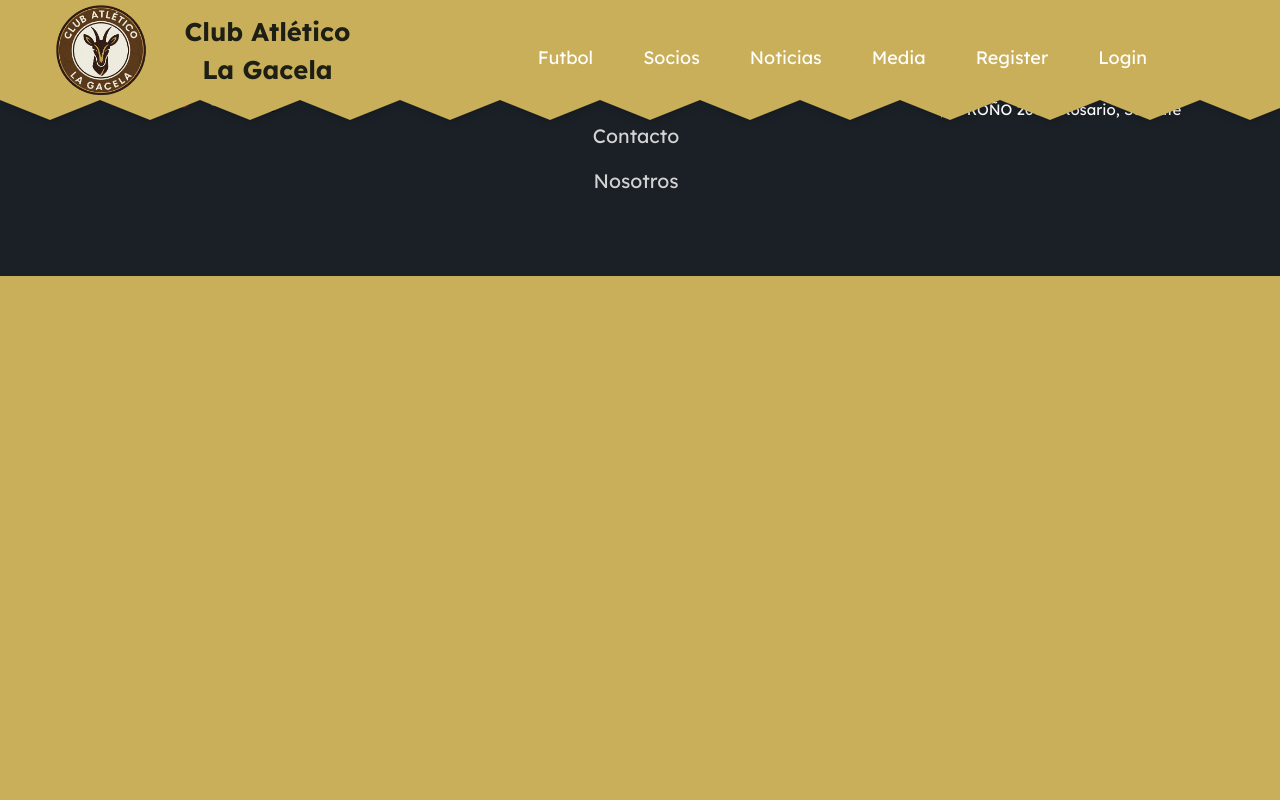
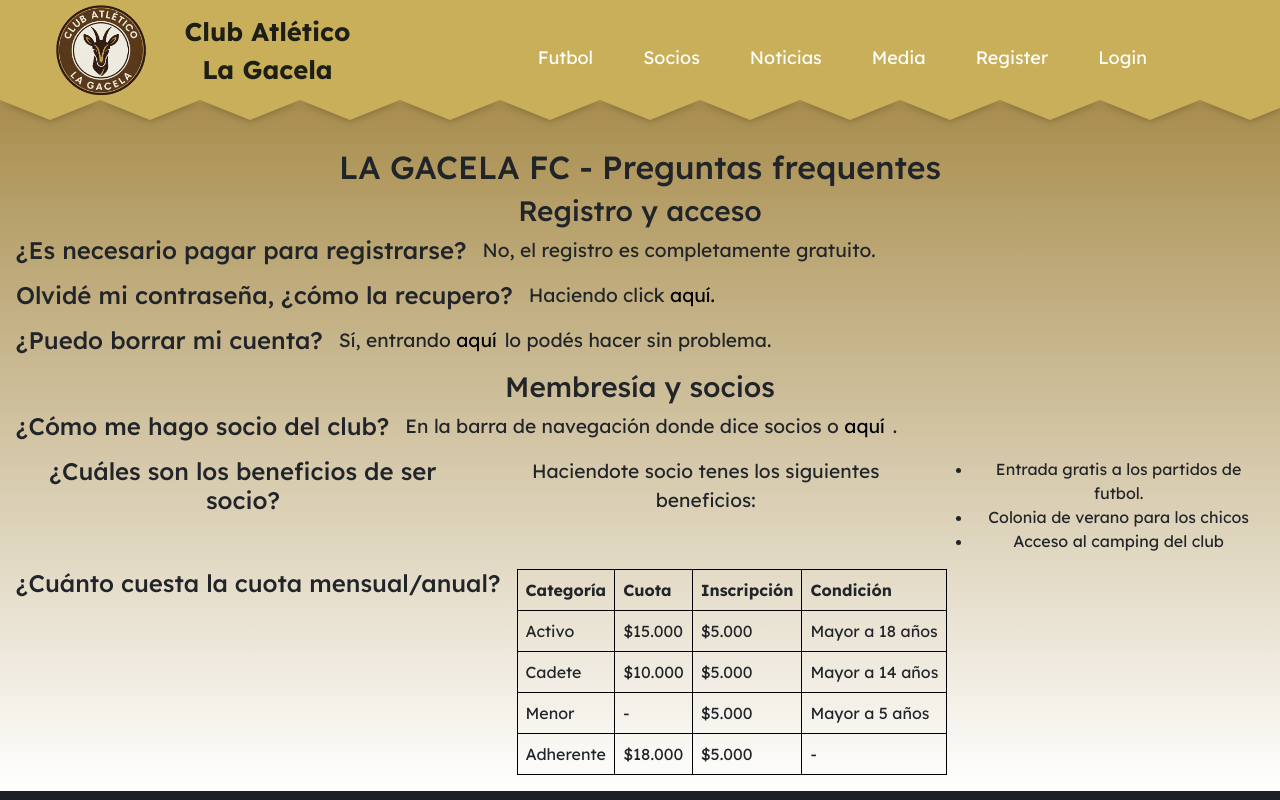
Before and after one commit to bernioviedo/TP-Club, a React (Vite) app in the folder client/club-frontend/: page /faqs in a window 1280 px wide. Shown: the top 800 px of the page. Built offline with nearby package versions, Linux system fonts and the light colour scheme; no server answers.

Commit message:
crea pagina de preguntas frecuentes; agrega etiqueta main a la estructura principal del sitio

```diff
--- a/client/club-frontend/src/App.css
+++ b/client/club-frontend/src/App.css
@@ -9,12 +9,12 @@
   background-color: #c9af59;
 }
 
+
 .main-content {
   margin-top: 100px;
-  background: #a88d4d;
-  min-height: 300px;
-  padding: 2rem;
+  background: linear-gradient(to bottom, #a88d4d, white);
   flex: 1;
+  padding: 1rem;
 }
 
 .logo {
--- a/client/club-frontend/src/App.jsx
+++ b/client/club-frontend/src/App.jsx
@@ -15,7 +15,7 @@ import AdminRoute from './components/AdminRoute/AdminRoute';
 import News from './pages/News';
 import UsersRoute from './components/UsersRoute/UsersRoute';
 import NewsView from './pages/NewsView';
-
+import Faqs from './pages/Faqs.jsx'
 
 
 
@@ -28,6 +28,7 @@ function App() {
     <UserContextProvider>
       <Toaster position='bottom-right' toastOptions={{duration:3000}} />
       <Header position='top' />
+      <main className='main-content'>
       <Routes>
         <Route path='/' element={<Home />} />
         <Route path='/register' element={
@@ -49,7 +50,9 @@ function App() {
         } />
         <Route path='/news' element={<News />} />
         <Route path='/news/:id' element={<NewsView />} />
-    </Routes>
+        <Route path='/faqs' element={<Faqs />}></Route>
+      </Routes>
+      </main>
       <Footer />
     </UserContextProvider>
   )
--- a/client/club-frontend/src/components/Footer/Footer.jsx
+++ b/client/club-frontend/src/components/Footer/Footer.jsx
@@ -29,7 +29,7 @@ export default function Footer() {
     <section className="footer-menu-section">
       <nav className='footer-menu'>
         <ul className="footer-menu-sections">
-          <li><Link to='/' className='m-opt'>FAQs</Link></li>
+          <li><Link to='/faqs' className='m-opt'>FAQs</Link></li>
           <li><Link to='/' className='m-opt'>Soporte</Link></li>
           <li><Link to='/' className='m-opt'>Contacto</Link></li>
           <li><Link to='/' className='m-opt'>Nosotros</Link></li>
--- a/client/club-frontend/src/components/Home/Home.css
+++ b/client/club-frontend/src/components/Home/Home.css
@@ -1,4 +1,4 @@
-.main-content {
+.home-content {
   display: flex;
   flex-direction: column;
   justify-content: center;
@@ -6,9 +6,8 @@
   min-height: 100vh;
   text-align: center;
   padding: 20px;
-  background: linear-gradient(to bottom, #a88d4d, white);
-      height: 200px;
-      width: 100%;
+
+  width: 100%;
   margin-top: 0;
   padding-top: 0;
 }
--- a/client/club-frontend/src/components/Home/Home.jsx
+++ b/client/club-frontend/src/components/Home/Home.jsx
@@ -5,7 +5,7 @@ import Card from '../Card/Card.jsx'
 
 export default function Home() {
   return (
-    <div className='main-content'>
+    <div className='home-content'>
       <div className='main-content-position'>
         <CarouselHome className="carousel"></CarouselHome>
         <div className='news'>
--- a/client/club-frontend/src/components/Navbar/Navbar.css
+++ b/client/club-frontend/src/components/Navbar/Navbar.css
@@ -120,6 +120,12 @@
     width: 100%;
 }
 
+.logout-btn{
+    background: none;
+    border: none;
+    color: white;
+}
+
 @media screen and (max-width:1024px) {
     .navbar__menu a,
     .navbar__auth-menu .button,
@@ -157,6 +163,9 @@
     }
     .menu-btn{
         padding-right: 2rem;
+    }
+    .logout-btn{
+        color: #c9af59;
     }
 }
 
--- a/client/club-frontend/src/components/Navbar/Navbar.jsx
+++ b/client/club-frontend/src/components/Navbar/Navbar.jsx
@@ -50,7 +50,7 @@ export default function Navbar({navStyle, ulStyle, children}) {
           <>
           {(user.userType === 'user' || user.userType === 'admin') &&<li><Link to="/profile">Profile</Link></li>}
           {user.userType === 'superadmin' && (<li><Link to="/superadmin">Gestión de Administración</Link></li>)}
-          <li><button onClick={handleLogout}>Logout</button></li>
+          <li><button className='logout-btn' onClick={handleLogout}>Logout</button></li>
           </>
         )}
       </ul>
--- /dev/null
+++ b/client/club-frontend/src/pages/Faqs.jsx
@@ -0,0 +1,82 @@
+import './Faqss.css'
+import { Link } from 'react-router-dom'
+
+export default function Faqs() {
+    return(
+        <>
+        <h2 className="faqs-title">LA GACELA FC - Preguntas frequentes</h2>
+        <section className='register'>
+            <h3>Registro y acceso</h3>
+            <article className="q-art">
+                <h4 className="q-title">¿Es necesario pagar para registrarse?</h4>
+                <p className="q-res">No, el registro es completamente gratuito.</p>
+            </article>
+            <article className="q-art">
+                <h4 className="q-title">Olvidé mi contraseña, ¿cómo la recupero?</h4>
+                <p className="q-res">Haciendo click <Link className='link-faqs' to='/'>aquí.</Link></p>
+            </article>
+            <article className="q-art">
+                <h4 className="q-title">¿Puedo borrar mi cuenta?</h4>
+                <p className="q-res">Sí, entrando <Link className='link-faqs' to='/'>aquí</Link>lo podés hacer sin problema.</p>
+            </article>
+        </section>
+        <section className='members'>
+            <h3>Membresía y socios</h3>
+            <article className="q-art">
+                <h4 className="q-title">¿Cómo me hago socio del club?</h4>
+                <p className="q-res">En la barra de navegación donde dice socios o <Link className='link-faqs' to='/'>aquí</Link>.</p>
+            </article>
+            <article className="q-art">
+                <h4 className="q-title">¿Cuáles son los beneficios de ser socio?</h4>
+                <p className="q-res">Haciendote socio tenes los siguientes beneficios:</p>
+                <ul className='benefits-list'>
+                    <li>Entrada gratis a los partidos de futbol.</li>
+                    <li>Colonia de verano para los chicos</li>
+                    <li>Acceso al camping del club</li>
+                </ul>
+            </article>
+            <article className="q-art">
+                <h4 className="q-title">¿Cuánto cuesta la cuota mensual/anual?</h4>
+                <div className='members-prices-table'>
+                    <table className='responsive-table'>
+                        <thead>
+                            <tr>
+                                <td><strong>Categoría</strong></td>
+                                <td><strong>Cuota</strong></td>
+                                <td><strong>Inscripción</strong></td>
+                                <td><strong>Condición</strong></td>
+                            </tr>
+                        </thead>
+                        <tbody>
+                            <tr>
+                                <td data-label='Categoria'>Activo</td>
+                                <td data-label='Cuota'>$15.000</td>
+                                <td data-label='Inscripcion'>$5.000</td>
+                                <td data-label='Condicion'>Mayor a 18 años</td>
+                            </tr>
+                            <tr>
+                                <td data-label='Categoria'>Cadete</td>
+                                <td data-label='Cuota'>$10.000</td>
+                                <td data-label='Inscripcion'>$5.000</td>
+                                <td data-label='Condicion'>Mayor a 14 años</td>
+                            </tr>
+                            <tr>
+                                <td data-label='Categoria'>Menor</td>
+                                <td data-label='Cuota'>-</td>
+                                <td data-label='Inscripcion'>$5.000</td>
+                                <td data-label='Condicion'>Mayor a 5 años</td>
+                            </tr>
+                            <tr>
+                                <td data-label='Categoria'>Adherente</td>
+                                <td data-label='Cuota'>$18.000</td>
+                                <td data-label='Inscripcion'>$5.000</td>
+                                <td data-label='Condicion'>-</td>
+                            </tr>
+                        </tbody>
+                    </table>
+                </div>
+            </article>
+        </section>
+        </>
+    )
+}
--- /dev/null
+++ b/client/club-frontend/src/pages/Faqss.css
@@ -0,0 +1,68 @@
+.faqs-title{
+    margin-top: 2rem;
+}
+
+.q-art{
+    display: flex;
+    justify-content: flex-start;
+    align-items: flex-start;
+    flex-direction: column;
+    gap: 1rem;
+}
+
+.benefits-list{
+    list-style: disc;
+}
+
+.link-faqs {
+    color: black;
+}
+
+.link-faqs:hover{
+    color: blue;
+}
+
+@media screen and (min-width: 768px) {
+    .q-art{
+        flex-direction: row;
+    }
+}
+
+.responsive-table {
+  width: 100%;
+  border-collapse: collapse;
+}
+
+.responsive-table th,
+.responsive-table td {
+  border: 1px solid black;
+  padding: 8px;
+  text-align: left;
+}
+
+@media (max-width: 600px) {
+  .responsive-table thead {
+    display: none;
+  }
+
+  .responsive-table tr {
+    display: block;
+    margin-bottom: 1rem;
+    border: 1px solid #ddd;
+    padding: 10px;
+  }
+
+  .responsive-table td {
+    display: flex;
+    justify-content: space-between;
+    padding: 8px 10px;
+    border: none;
+    border-bottom: 1px solid #eee;
+  }
+
+  .responsive-table td::before {
+    content: attr(data-label);
+    font-weight: bold;
+    flex-basis: 40%;
+  }
+}
```
